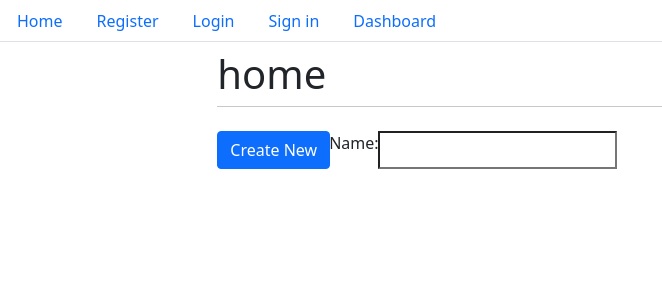
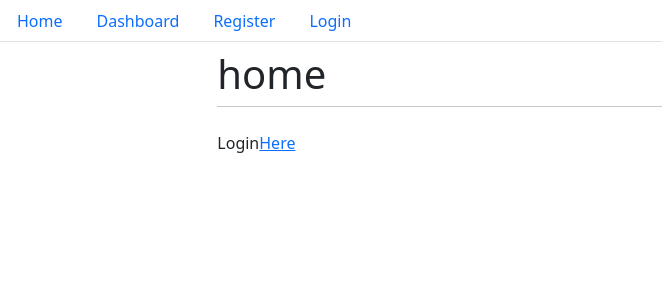
Before and after one commit to larrylee1994/taskTracker, a Django app: page / in a window 1280 px wide. Shown: the top 300 px of the page, without its empty margins (0-662 px from the left). Run offline with Django 3.2, Linux system fonts and the light colour scheme.

Commit message:
proper login view implemented

```diff
--- a/main/templates/base.html
+++ b/main/templates/base.html
@@ -25,21 +25,20 @@
             <!-- <a class="nav-link active" aria-current="page" href="/home">Home</a> -->
         </li>
         <li class="nav-item">
-            <a class="nav-link" href="/register">Register</a>
-        </li>
-        <li class="nav-item">
-            <a class="nav-link" href="/login">Login</a>
-        </li>
-        <li class="nav-item">
-            <a class="nav-link" href="/sign_in">Sign in</a>
-        </li>
-        <li class="nav-item">
             <a class="nav-link" href="/dashboard">Dashboard</a>
         </li>
-        <!-- <li class="nav-item">
-            <a class="nav-link" href="/tracker/11">Tracker</a>
-        </li> -->
-
+        {% if user.is_authenticated %}
+            <li class="nav-item">
+                <a class="nav-link" href="/logout">logout</a>
+            </li>
+        {% else %}
+            <li class="nav-item">
+                <a class="nav-link" href="/register">Register</a>
+            </li>
+            <li class="nav-item">
+                <a class="nav-link" href="/login">Login</a>
+            </li>
+        {% endif %}
     </ul>
     {% endblock nav %}
 
@@ -50,7 +49,6 @@
                 <hr class="mt-0 mb-4">
                 {% block content %}
                 {% endblock content %}
-
             </div>
         </div>
 
--- a/main/templates/home.html
+++ b/main/templates/home.html
@@ -4,6 +4,7 @@
 {% block title2 %}home{% endblock title2 %}
 
 {% block content %}
+{% if user.is_authenticated %}
     <form method="post" action="#", class="form-group">
         {% csrf_token %}
         <div class="input-group mb-3">
@@ -13,4 +14,9 @@
             {{form}}
         </div>
     </form>
+
+{% else %}
+
+        <p>Login<a href="/login">Here</a></p>
+{% endif %}
 {% endblock content %}
--- a/main/templates/sign_in.html
+++ /dev/null
@@ -1,4 +0,0 @@
-{% extends 'base.html' %}
-
-{% block title %}Sign in{% endblock %}
-{% block title2 %}sign in{% endblock title2 %}
--- a/main/templates/tracker.html
+++ b/main/templates/tracker.html
@@ -3,7 +3,9 @@
 
 {% block title %}Tracker{% endblock %}
 {% block title2 %}tracker{% endblock title2 %}
+
 {% block content %}
+{% if user.is_authenticated %}
     <h3>{{ws.name}}</h3>
     <h2>{{ws.date}}</h2>
 
@@ -73,4 +75,7 @@
         </div>
     </form>
 
+{% else %}
+    <p>Login<a href="/login">Here</a></p>
+{% endif %}
 {% endblock content %}
--- a/main/urls.py
+++ b/main/urls.py
@@ -3,8 +3,6 @@ from . import views
 
 urlpatterns = [
     path('', views.home),
-    # path('register/', views.register),
-    path('sign_in/', views.sign_in),
     path('dashboard/', views.dashboard),
     path('user/', views.user_tracker),
     path('tracker/<int:id>', views.user_tracker),
--- a/main/views.py
+++ b/main/views.py
@@ -19,14 +19,6 @@ def home(response):
         form = CreateNewWorksheet()
 
     return render(response, 'home.html', {"form": form})
-
-
-def register(response):
-    return render(response, 'register.html')
-
-
-def sign_in(response):
-    return render(response, 'sign_in.html')
 
 
 def dashboard(response):
--- a/register/templates/registration/login.html
+++ b/register/templates/registration/login.html
@@ -8,7 +8,7 @@
     <form action="#" method="POST", class="form-group">
         {% csrf_token %}
         {{ form | crispy }}
+        <p>Dont have an account? Create one <a href="/register">here</a></p>
         <button type="submit" class="btn btn-primary">login</button>
-        <p>Dont have an account? Create one <a href="/register">here</a></p>
     </form>
 {% endblock  %}
--- a/register/views.py
+++ b/register/views.py
@@ -12,7 +12,7 @@ def register(response):
         if form.is_valid():
             print(form)
             form.save()
-        return redirect("/home")
+            return redirect("/")
     else:
         form = RegisterForm()
     return render(response, "register/register.html", {"form":form})
--- a/storefront/settings.py
+++ b/storefront/settings.py
@@ -109,7 +109,7 @@ AUTH_PASSWORD_VALIDATORS = [
 
 LANGUAGE_CODE = 'en-us'
 
-TIME_ZONE = 'UTC'
+TIME_ZONE = 'America/New_York'
 
 USE_I18N = True
 
@@ -131,3 +131,7 @@ DEFAULT_AUTO_FIELD = 'django.db.models.BigAutoField'
 CRISPY_ALLOWED_TEMPLATE_PACKS = "bootstrap5"
 
 CRISPY_TEMPLATE_PACK = "bootstrap5"
+
+LOGIN_REDIRECT_URL = "/"
+
+LOGOUT_REDIRECT_URL = "/"
```
Also changed, not shown: main/templates/dashboard.html (+8 -0 lines), db.sqlite3. Lines whose indentation alone changed are shown as unchanged.
